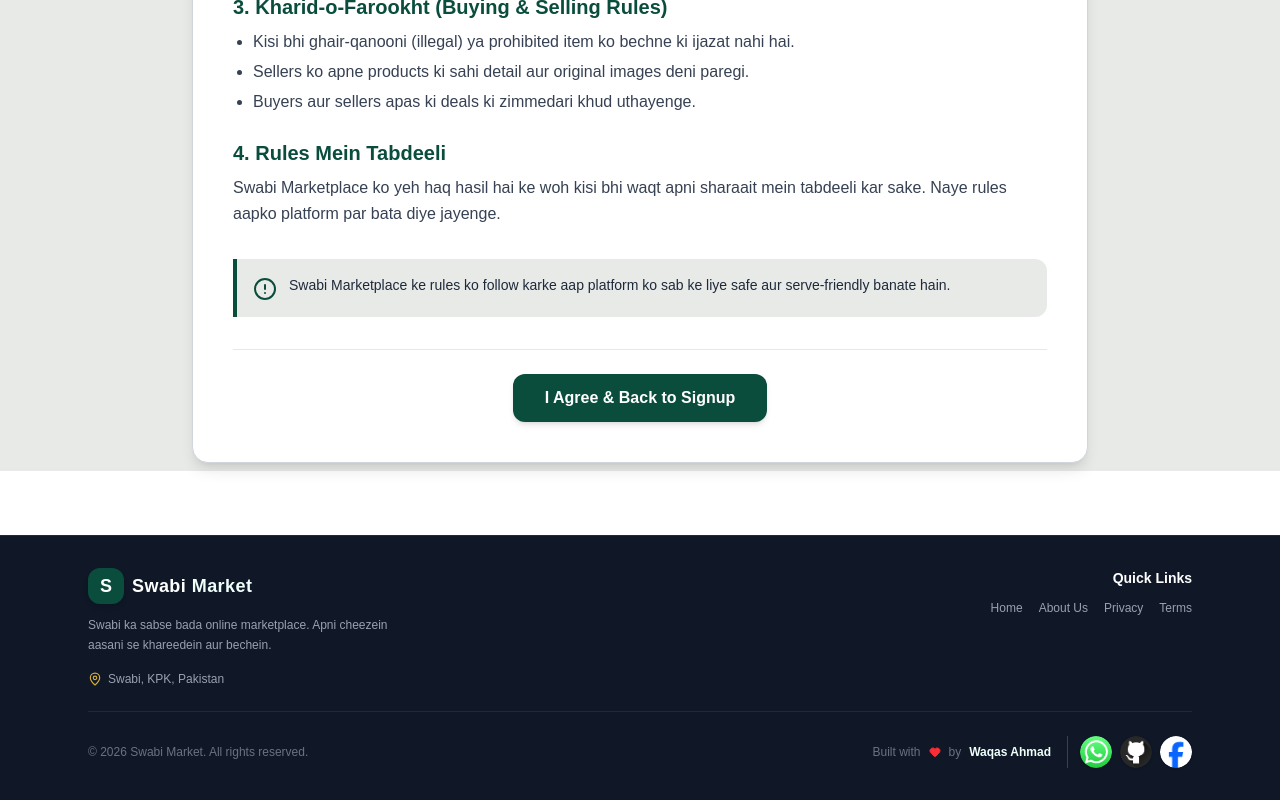
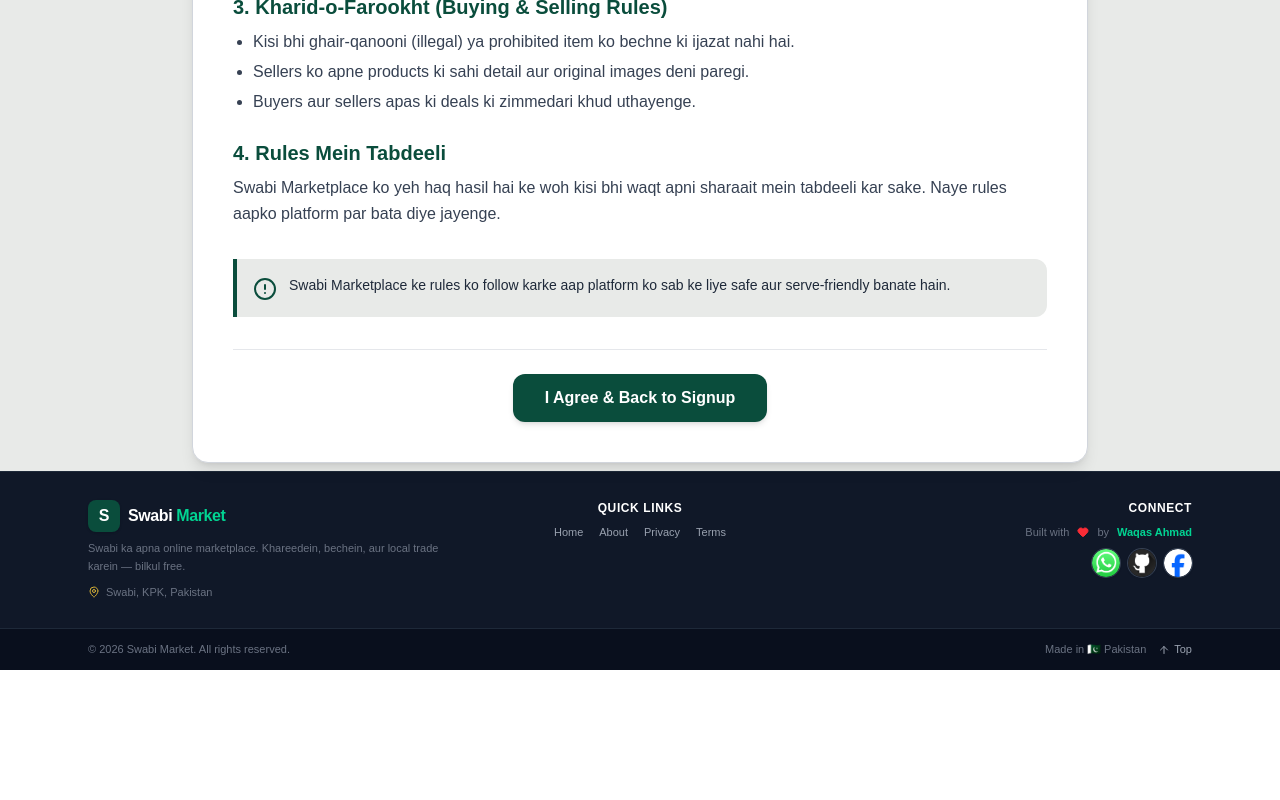
Before and after one commit to Mr-WaqasAhmad/swabi-marketplace, a React (Vite) app: page /terms in a window 1280 px wide. Shown: the part 497-1297 px from the top of the page. After the commit the page ends 1167 px from the top, so only its background shows below. Built offline with nearby package versions, Linux system fonts and the light colour scheme; no server answers.

Commit message:
Refactor Footer component and improve layout

```diff
--- a/src/components/Footer.jsx
+++ b/src/components/Footer.jsx
@@ -1,7 +1,7 @@
-import { Link, useLocation } from "react-router-dom";
 import React, { useState, useEffect } from 'react';
+import { Link, useLocation } from 'react-router-dom';
+import { MapPin, Heart, ArrowUp } from 'lucide-react';
 import { supabase } from './supabaseClient';
-import { MapPin, Heart } from "lucide-react";
 
 const github = new URL('../assets/images/github.png', import.meta.url).href;
 const facebook = new URL('../assets/images/facebook.png', import.meta.url).href;
@@ -9,9 +9,9 @@ const whatsapp = new URL('../assets/images/whatsapp.png', import.meta.url).href;
 
 export const Footer = () => {
   const location = useLocation();
-  const isLoginPage = location.pathname === "/login";
-  const isSignUpPage = location.pathname === "/signup";
-  const isIndexPage = location.pathname === "/";
+  const isLoginPage = location.pathname === '/login';
+  const isSignUpPage = location.pathname === '/signup';
+  const isIndexPage = location.pathname === '/';
 
   const [isLoggedIn, setIsLoggedIn] = useState(false);
 
@@ -30,111 +30,127 @@ export const Footer = () => {
   if (isLoginPage || isSignUpPage) return null;
   if (!isLoggedIn && isIndexPage) return null;
 
+  const scrollToTop = () => {
+    window.scrollTo({ top: 0, behavior: 'smooth' });
+  };
+
   return (
-    <footer className="bg-gray-900 text-gray-400 mt-16 border-t border-gray-800 select-none">
-      <div className="max-w-6xl mx-auto px-4 sm:px-6 py-8">
+    <footer className="bg-gray-900 text-gray-400 select-none border-t border-gray-800">
+      {/* Main Footer */}
+      <div className="max-w-6xl mx-auto px-4 sm:px-6 py-6 sm:py-7">
+        <div className="grid grid-cols-1 sm:grid-cols-3 gap-5 sm:gap-6">
 
-        {/* Top Section */}
-        <div className="grid grid-cols-1 sm:grid-cols-2 gap-6 pb-6 border-b border-gray-800">
-
-          {/* Brand Info */}
-          <div className="flex flex-col gap-3">
-            <div className="flex items-center gap-2">
-              <div className="w-9 h-9 bg-[#0a4d3c] text-white rounded-xl flex items-center justify-center font-black text-lg shadow-md">
+          {/* 1. Brand */}
+          <div className="flex flex-col gap-2">
+            <Link to="/home" className="flex items-center gap-2 w-fit">
+              <div className="w-8 h-8 bg-[#0a4d3c] text-white rounded-lg flex items-center justify-center font-black text-base shadow-sm">
                 S
               </div>
-              <span className="text-lg font-bold text-white tracking-wide">
-                Swabi <span className="text-[#effffb]">Market</span>
+              <div className="flex items-baseline gap-1">
+                <span className="text-base font-bold text-white tracking-tight">
+                  Swabi
+                </span>
+                <span className="text-base font-bold text-emerald-400 tracking-tight">
+                  Market
                 </span>
               </div>
-            <p className="text-xs text-gray-400 leading-relaxed max-w-xs">
-              Swabi ka sabse bada online marketplace. Apni cheezein aasani se khareedein aur bechein.
+            </Link>
+            <p className="text-[11px] text-gray-500 leading-relaxed">
+              Swabi ka apna online marketplace. Khareedein, bechein, aur local trade karein — bilkul free.
             </p>
-            <div className="flex items-center gap-1.5 text-xs text-gray-400 mt-1">
-              <MapPin className="w-3.5 h-3.5 text-[#D4AF37]" />
+            <div className="flex items-center gap-1.5 text-[11px] text-gray-500">
+              <MapPin className="w-3 h-3 text-[#D4AF37]" />
               <span>Swabi, KPK, Pakistan</span>
             </div>
           </div>
 
-          {/* Quick Links */}
-          <div className="flex flex-col gap-3 sm:items-end">
-            <h4 className="text-sm font-bold text-white">Quick Links</h4>
-            <div className="flex flex-wrap gap-x-4 gap-y-2 sm:justify-end">
-              <Link to="/home" className="text-xs text-gray-400 hover:text-[#D4AF37] transition-colors">Home</Link>
-              <Link to="/aboutus" className="text-xs text-gray-400 hover:text-[#D4AF37] transition-colors">About Us</Link>
-              <Link to="/privacy" className="text-xs text-gray-400 hover:text-[#D4AF37] transition-colors">Privacy</Link>
-              <Link to="/terms" className="text-xs text-gray-400 hover:text-[#D4AF37] transition-colors">Terms</Link>
+          {/* 2. Quick Links */}
+          <div className="flex flex-col gap-2 sm:items-center">
+            <h4 className="text-xs font-bold text-white uppercase tracking-wider">
+              Quick Links
+            </h4>
+            <div className="flex flex-wrap gap-x-4 gap-y-1.5 sm:justify-center">
+              <Link to="/home" className="text-[11px] text-gray-400 hover:text-[#D4AF37] transition-colors">Home</Link>
+              <Link to="/aboutus" className="text-[11px] text-gray-400 hover:text-[#D4AF37] transition-colors">About</Link>
+              <Link to="/privacy" className="text-[11px] text-gray-400 hover:text-[#D4AF37] transition-colors">Privacy</Link>
+              <Link to="/terms" className="text-[11px] text-gray-400 hover:text-[#D4AF37] transition-colors">Terms</Link>
             </div>
           </div>
 
-        </div>
-
-        {/* Developer Credit + Copyright */}
-        <div className="pt-6 flex flex-col sm:flex-row justify-between items-center gap-4">
-
-          {/* Copyright */}
-          <p className="text-xs text-gray-500 text-center sm:text-left">
-            © {new Date().getFullYear()} Swabi Market. All rights reserved.
-          </p>
-
-          {/* Developer Credit + Social Icons */}
-          <div className="flex flex-wrap items-center justify-center gap-2">
-            <span className="text-xs text-gray-500">Built with</span>
+          {/* 3. Developer + Social */}
+          <div className="flex flex-col gap-2 sm:items-end">
+            <h4 className="text-xs font-bold text-white uppercase tracking-wider">
+              Connect
+            </h4>
+            <div className="flex flex-wrap items-center gap-2 sm:justify-end">
+              <span className="text-[11px] text-gray-500">Built with</span>
               <Heart className="w-3 h-3 text-red-500 fill-red-500" />
-            <span className="text-xs text-gray-500">by</span>
+              <span className="text-[11px] text-gray-500">by</span>
               <a
                 href="https://wa.me/923100094241"
                 target="_blank"
                 rel="noreferrer"
-              className="text-xs font-bold text-[#effffb] hover:text-[#D4AF37] transition-colors"
+                className="text-[11px] font-bold text-emerald-400 hover:text-[#D4AF37] transition-colors"
               >
                 Waqas Ahmad
               </a>
+            </div>
 
-            {/* ✅ Social Icons — Original PNGs, Perfectly Circular */}
-            <div className="flex items-center gap-2 ml-1 sm:ml-2 pl-2 sm:pl-3 border-l border-gray-700">
+            {/* Social Icons */}
+            <div className="flex items-center gap-2">
               <a
                 href="https://wa.me/923100094241"
                 target="_blank"
                 rel="noreferrer"
                 title="WhatsApp"
-                className="w-8 h-8 rounded-full overflow-hidden hover:scale-110 transition-all shadow-sm"
+                className="w-7 h-7 rounded-full overflow-hidden hover:scale-110 transition-all shadow-sm ring-1 ring-gray-700 hover:ring-[#25D366]"
               >
-                <img
-                  src={whatsapp}
-                  alt="WhatsApp"
-                  className="w-full h-full object-cover rounded-full"
-                />
+                <img src={whatsapp} alt="WhatsApp" className="w-full h-full object-cover rounded-full" />
               </a>
               <a
                 href="https://github.com/Mr-WaqasAhmad"
                 target="_blank"
                 rel="noreferrer"
                 title="GitHub"
-                className="w-8 h-8 rounded-full overflow-hidden hover:scale-110 transition-all shadow-sm"
+                className="w-7 h-7 rounded-full overflow-hidden hover:scale-110 transition-all shadow-sm ring-1 ring-gray-700 hover:ring-white"
               >
-                <img
-                  src={github}
-                  alt="GitHub"
-                  className="w-full h-full object-cover rounded-full"
-                />
+                <img src={github} alt="GitHub" className="w-full h-full object-cover rounded-full" />
               </a>
               <a
                 href="https://www.facebook.com/profile.php?id=100081875383531"
                 target="_blank"
                 rel="noreferrer"
                 title="Facebook"
-                className="w-8 h-8 rounded-full overflow-hidden hover:scale-110 transition-all shadow-sm"
+                className="w-7 h-7 rounded-full overflow-hidden hover:scale-110 transition-all shadow-sm ring-1 ring-gray-700 hover:ring-[#1877F2]"
               >
-                <img
-                  src={facebook}
-                  alt="Facebook"
-                  className="w-full h-full object-cover rounded-full"
-                />
+                <img src={facebook} alt="Facebook" className="w-full h-full object-cover rounded-full" />
               </a>
             </div>
           </div>
+        </div>
+      </div>
 
+      {/* Bottom Bar */}
+      <div className="border-t border-gray-800 bg-gray-950/50">
+        <div className="max-w-6xl mx-auto px-4 sm:px-6 py-3 flex flex-col sm:flex-row items-center justify-between gap-2">
+          <p className="text-[10px] sm:text-[11px] text-gray-500 text-center sm:text-left">
+            © {new Date().getFullYear()} Swabi Market. All rights reserved.
+          </p>
+
+          <div className="flex items-center gap-3">
+            <span className="text-[10px] sm:text-[11px] text-gray-500 hidden sm:inline">
+              Made in 🇵🇰 Pakistan
+            </span>
+            <button
+              type="button"
+              onClick={scrollToTop}
+              aria-label="Back to top"
+              className="flex items-center gap-1 text-[10px] sm:text-[11px] text-gray-400 hover:text-[#D4AF37] transition-colors cursor-pointer font-medium"
+            >
+              <ArrowUp className="w-3 h-3" />
+              <span>Top</span>
+            </button>
+          </div>
         </div>
       </div>
     </footer>
```
Lines whose indentation alone changed are shown as unchanged.
